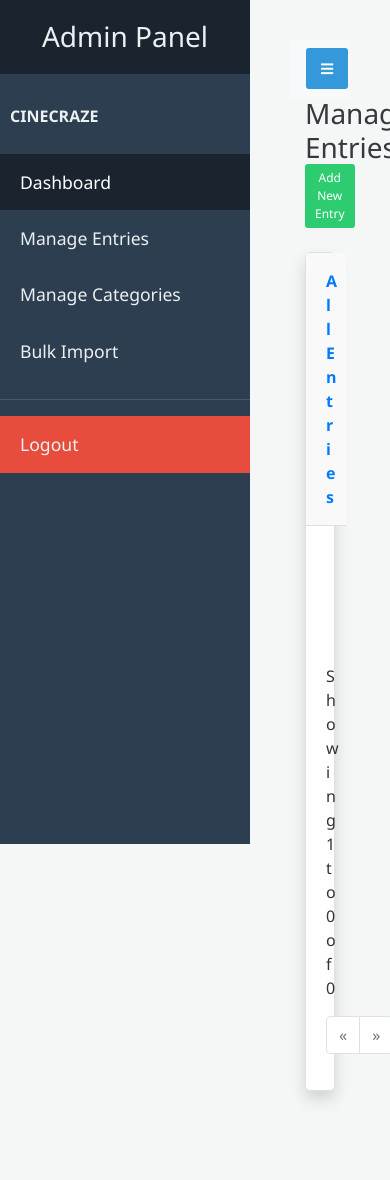
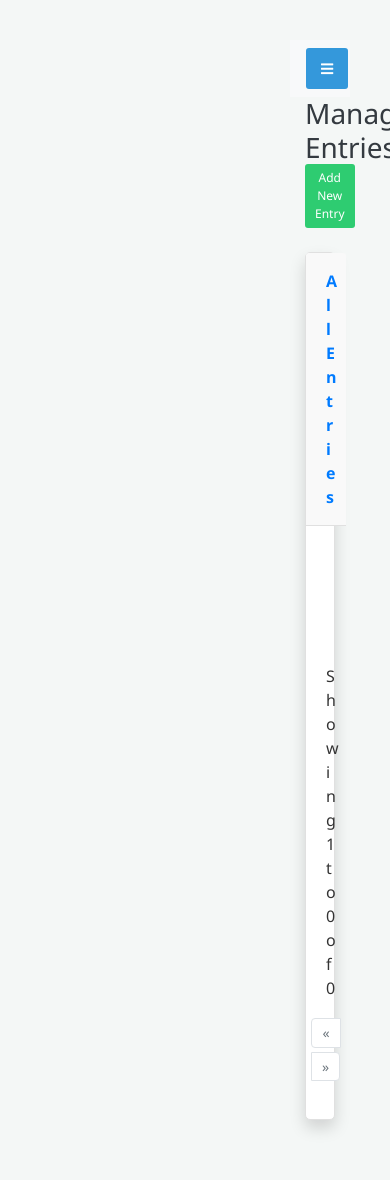
Before and after one commit to MovieAddict88/admin-php, a PHP site: page /admin/manage_entries.php in a window 390 px wide; the page is wider, and only the part inside the window is pictured. Before the commit the page ends 1102 px from the top of that part, so only its background shows below. Run offline with PHP 8.4, Linux system fonts and the light colour scheme; the visitor is signed in with stand-in values (Sample User, id 1); data that the repository does not hold is empty.

Commit message:
feat: Make admin panel fully responsive
This commit introduces media queries to make the admin panel fully responsive across a range of screen sizes, from mobile phones to desktops.

The key changes include:
- The sidebar is now hidden by default on smaller screens and overlays the content when toggled.
- The content area now takes up the full width of the screen on smaller devices.
- The pagination component has been made more compact on mobile devices to prevent horizontal scrolling. On very small screens, only the 'Previous' and 'Next' buttons are shown.

```diff
--- a/admin/admin_style.css
+++ b/admin/admin_style.css
@@ -23,6 +23,41 @@ body {
 
 .sidebar.active {
     margin-left: -250px;
+}
+
+@media (max-width: 768px) {
+    .sidebar {
+        margin-left: -250px;
+        z-index: 1000;
+    }
+    .sidebar.active {
+        margin-left: 0;
+    }
+    .content {
+        width: 100%;
+        margin-left: 0;
+    }
+    .content.active {
+        /* No change needed when sidebar is active on mobile */
+    }
+    .pagination {
+        display: flex;
+        justify-content: center;
+        flex-wrap: wrap;
+    }
+    .page-item {
+        margin: 2px;
+    }
+    .page-link {
+        padding: 5px 10px;
+        font-size: 14px;
+    }
+}
+
+@media (max-width: 480px) {
+    .page-item:not(:first-child):not(:last-child) {
+        display: none;
+    }
 }
 
 .sidebar-header {
```
